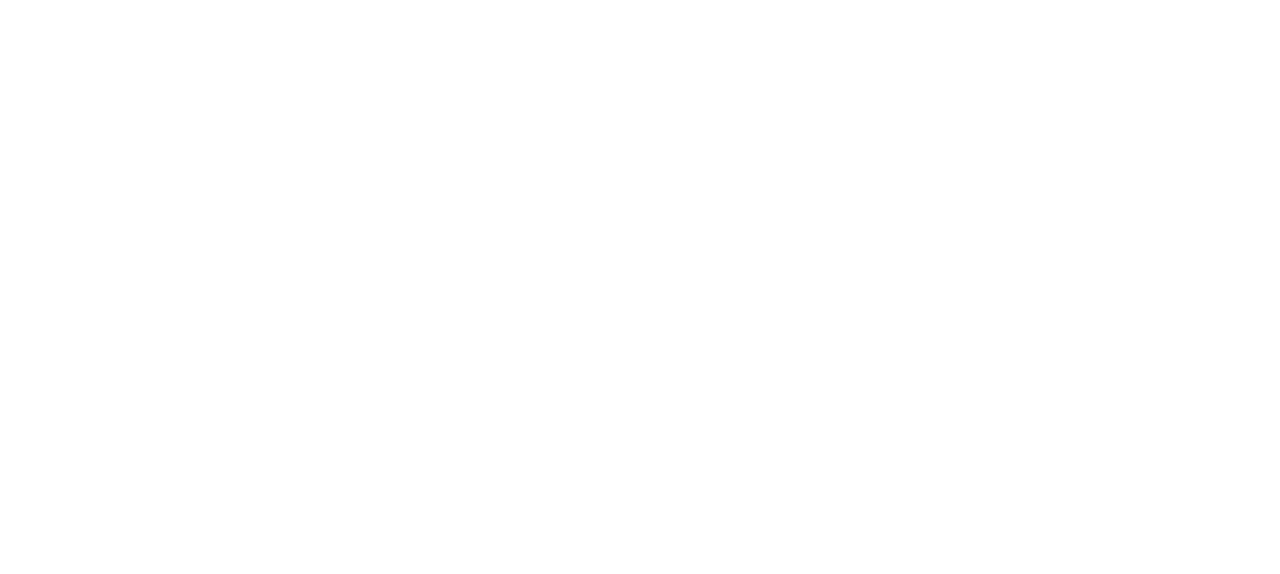
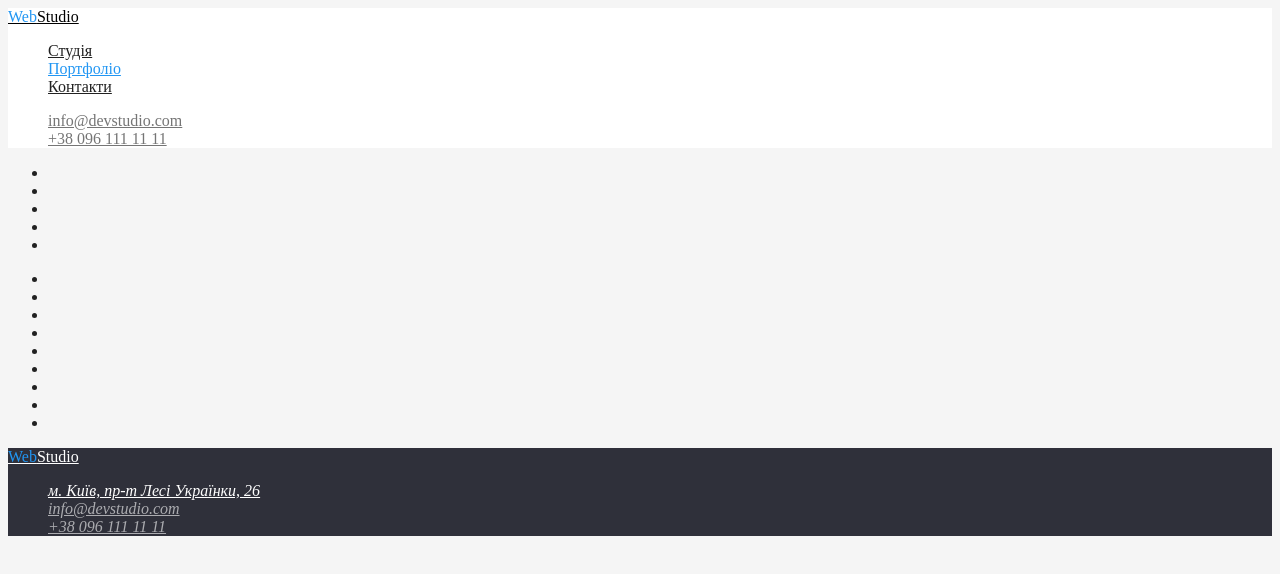
Before and after one commit to alexxbarik/goit-markup-hw-02, a plain HTML site: page portfolio.html in a window 1280 px wide. Drawn offline with Linux system fonts and the light colour scheme.

Commit message:
Створює portfolio.html

```diff
--- a/css/styles.css
+++ b/css/styles.css
@@ -27,6 +27,9 @@ background-color: var(--primary-bg-color);
 }
 .logo {
     color: #000000;
+}
+.logo-footer {
+    color: var(--head-title-color);
 }
 .logo:hover {
     color:#2196F3;
--- a/portfolio.html
+++ b/portfolio.html
@@ -0,0 +1,60 @@
+<!DOCTYPE html>
+<html lang="uk">
+<head>
+    <meta charset="UTF-8">
+    <meta http-equiv="X-UA-Compatible" content="IE=edge">
+    <meta name="viewport" content="width=device-width, initial-scale=1.0">
+    <title>Студія</title>
+    <link rel="stylesheet" href="./css/styles.css">
+</head>
+<body class="page">
+    <!--шапка-->
+    <header class="header">
+        <nav>
+        <a href="./index.html" class="logo"><span class="accent">Web</span>Studio</a>
+        <ul class="site-nav list">
+            <li><a href="./index.html" class="link">Студія</a></li>
+            <li><a href="./portfolio.html" class="link current">Портфоліо</a></li>
+            <li><a href="" class="link">Контакти</a></li>
+        </ul>
+    </nav>
+        <ul class="auth-nav list">
+            <li><a href="mailto:info@devstudio.com" class="link-mail">info@devstudio.com</a></li>
+            <li><a href="tel:+380961111111" class="link">+38 096 111 11 11</a></li>
+        </ul>
+     </header>
+     <main>
+        <section>
+            <ul>
+                <li></li>
+                <li></li>
+                <li></li>
+                <li></li>
+                <li></li>
+            </ul>
+            <ul>
+                <li></li>
+                <li></li>
+                <li></li>
+                <li></li>
+                <li></li>
+                <li></li>
+                <li></li>
+                <li></li>
+                <li></li>
+
+            </ul>
+        </section>
+     </main>
+    <footer class="footer">
+        <a href="./index.html" class="logo-footer"><span class="accent">Web</span>Studio</a>
+        <address>
+            <ul class="address-nav list">
+                <li><a href="https://goo.gl/maps/8p7UmijSQz6goDwR9" class="link-map" target="_blank" rel="noreferrer noopener">м. Київ, пр-т Лесі Українки, 26</a></li>
+                <li><a href="mailto:info@devstudio.com" class="link">info@devstudio.com</a></li>
+                <li><a href="tel:+380961111111" class="link">+38 096 111 11 11</a></li>
+            </ul>
+        </address>
+    </footer>
+</body>
+</html>
```
Also changed, not shown: index.html (+2 -2 lines).
